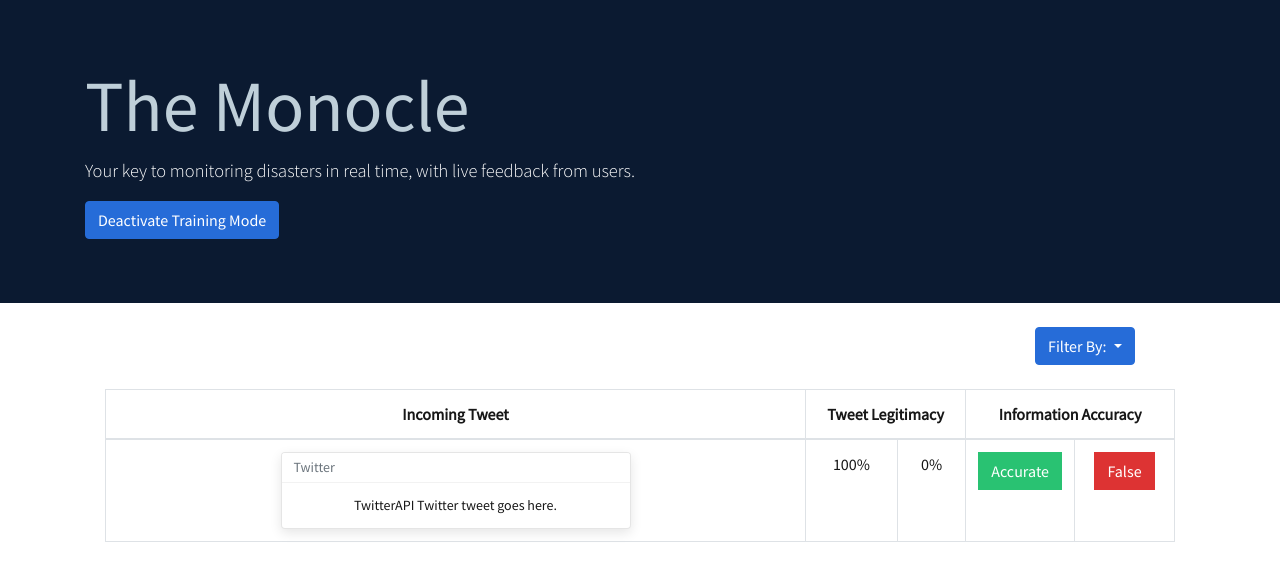
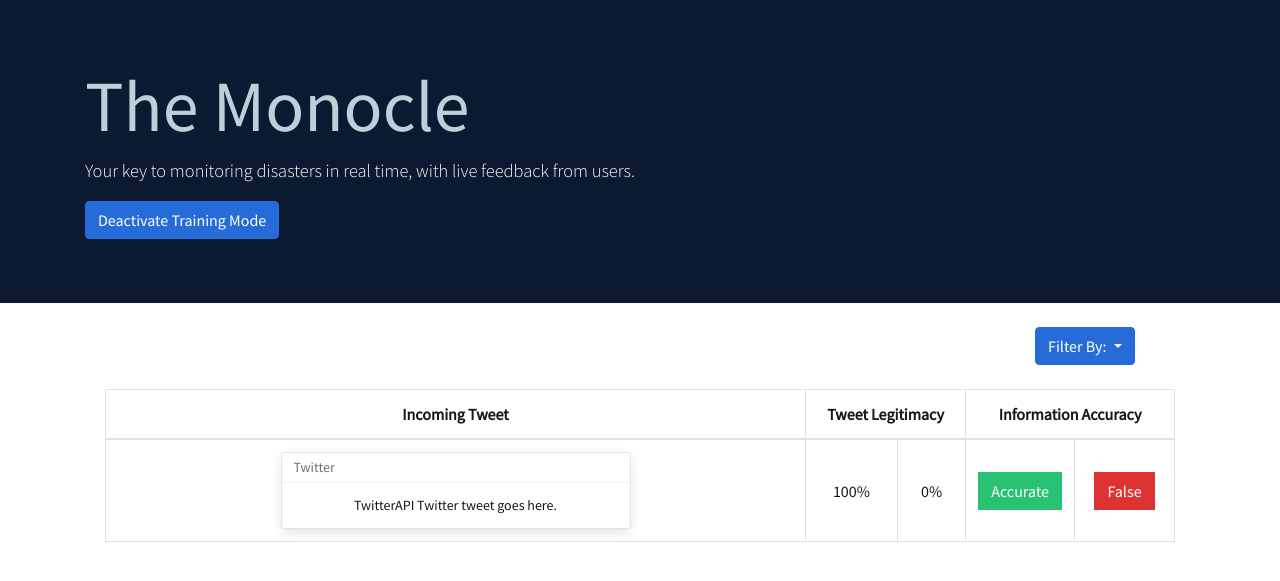
Before and after one commit to abdulelakiri/Varsity-Hacking-Team, a Flask app: page /traintable in a window 1280 px wide. Shown: the part 73-654 px from the top of the page. Run offline with Flask 2, Linux system fonts and the light colour scheme; some libraries are stand-ins or nearby versions.

Commit message:
table formatting

```diff
--- a/webpage/templates/base.html
+++ b/webpage/templates/base.html
@@ -81,13 +81,13 @@
       <table class="table table-bordered table-hover" style="text-align: center; border-radius: 4px;"
         role="presentation">
         <thead>
-          <tr>
+          <tr style="vertical-align: middle;">
             <th class="text-base" colspan="1">Incoming Tweet</th>
             <th class="text-base" colspan="2">Tweet Legitimacy</th>
           </tr>
         </thead>
         <tbody>
-          <tr >
+          <tr>
             <td class="text-base" style="text-align: center;" colspan="1" width="700">
               {% block toastmaster %}
               <div class="toast mx-auto" style="align-self: center;" data-autohide="false">
@@ -100,8 +100,8 @@
               </div>
               {% endblock toastmaster %}
             </td>
-            <td class="text-base" style="text-align: center;" colspan="1"> 100%</td>
-            <td class="text-base" style="text-align: center;" colspan="1">0%</td>
+            <td class="text-base" style="text-align: center; vertical-align: middle;" colspan="1"> 100%</td>
+            <td class="text-base" style="text-align: center; vertical-align: middle;" colspan="1">0%</td>
           </tr>
         </tbody>
       </table>
--- a/webpage/templates/heatmap.html
+++ b/webpage/templates/heatmap.html
@@ -57,7 +57,7 @@
         </div>
       </div>
     </div>
-    <div class="container border mt-4 mb-5 ">
+    <div class="container mt-4 mb-5 ">
       <div id="mapid" style="height: 600px; width: 1000px; margin: auto;"></div>
     </div>
     {% endblock %}
--- a/webpage/templates/trainingtable.html
+++ b/webpage/templates/trainingtable.html
@@ -39,12 +39,12 @@
         <td class="text-base" style="text-align: center;" colspan="1" width="700">
           {% block toastmaster %}    {{ super() }}{% endblock toastmaster %}
         </td>
-        <td class="text-base" style="text-align: center;" colspan="1"> 100%</td>
-        <td class="text-base" style="text-align: center;" colspan="1" >0%</td>
-        <td class="text-base" style="text-align: center;" colspan="1" width="100">
+        <td class="text-base" style="text-align: center; vertical-align: middle;" colspan="1"> 100%</td>
+        <td class="text-base" style="text-align: center; vertical-align: middle;" colspan="1" >0%</td>
+        <td class="text-base" style="text-align: center; vertical-align: middle;" colspan="1" width="100">
           <button type="button" class="btn btn-success">Accurate</button>
         </td>
-        <td class="text-base" style="text-align: center;" colspan="1" width="100">
+        <td class="text-base" style="text-align: center; vertical-align: middle;" colspan="1" width="100">
           <button type="button" class="btn btn-danger">False</button>
         </td>
       </tbody>
```
